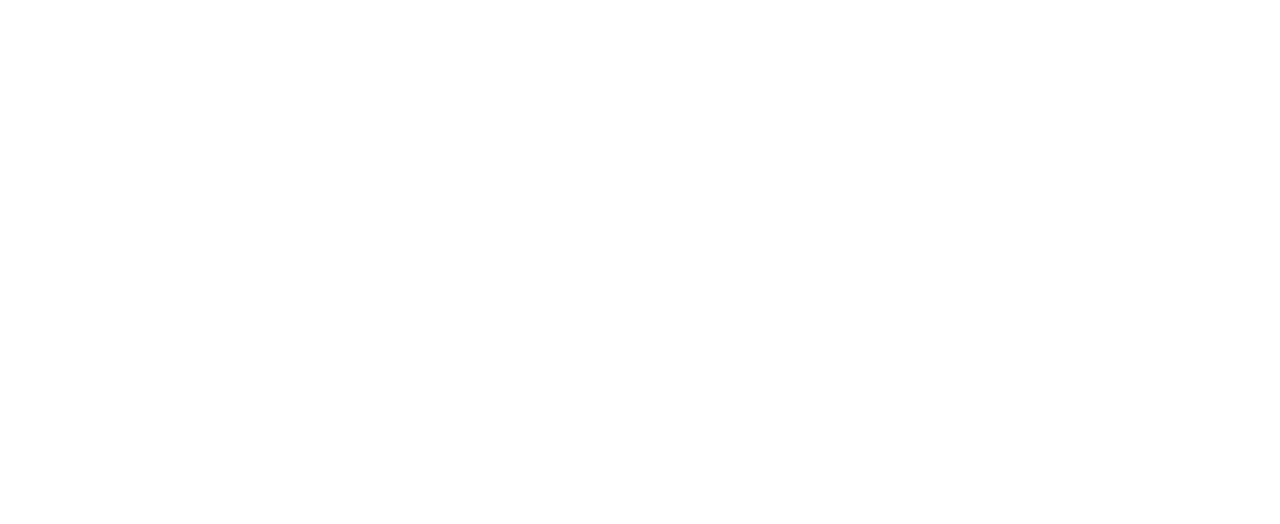
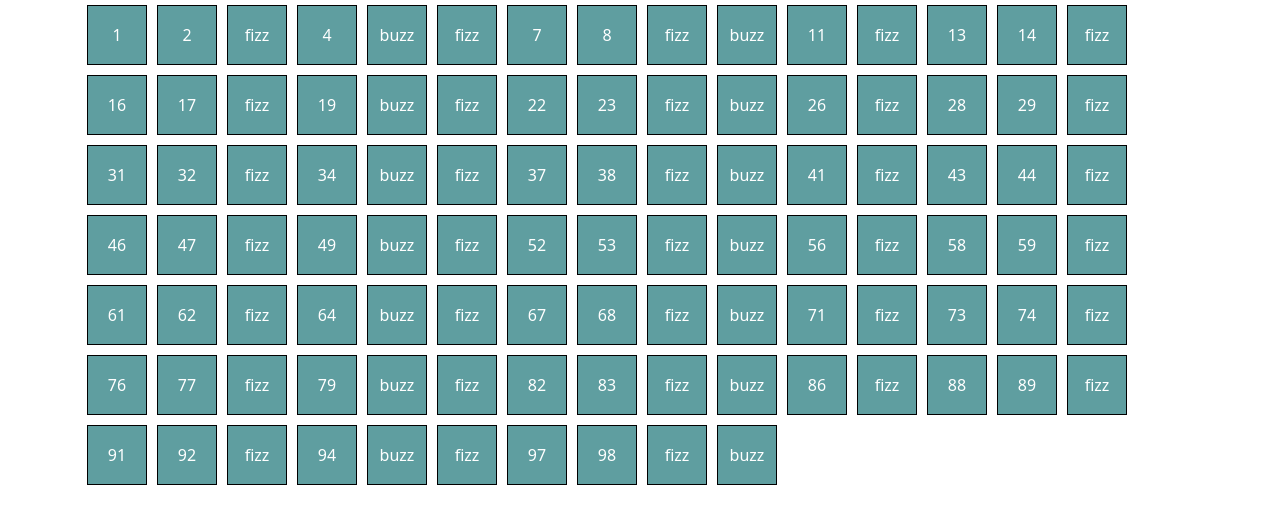
Before and after one commit to Oltion-Koceku/js-fizzbuzz, a plain HTML site: page index.html in a window 1280 px wide. Drawn offline with nearby package versions, Linux system fonts and the light colour scheme.

Commit message:
[add]fizz e buzz

```diff
--- a/assets/style/style.css
+++ b/assets/style/style.css
@@ -0,0 +1,11 @@
+.container-ol .box{
+  width: 60px;
+  height: 60px;
+  display: flex;
+  justify-content: center;
+  align-items: center;
+  background-color: cadetblue;
+  border: 1px solid black;
+  margin: 5px;
+  color: white;
+}
--- a/index.html
+++ b/index.html
@@ -9,10 +9,14 @@
   <script src="https://cdn.jsdelivr.net/npm/bootstrap@5.3.2/dist/js/bootstrap.bundle.min.js" integrity="sha384-C6RzsynM9kWDrMNeT87bh95OGNyZPhcTNXj1NW7RuBCsyN/o0jlpcV8Qyq46cDfL" crossorigin="anonymous"></script>
 
 <link rel="stylesheet" href="assets/style/style.css">
-  <title>Document</title>
+  <title>FizzBuzz</title>
 </head>
 <body>
-
+  <main>
+    <div class="container">
+      <div class="container-ol d-flex flex-wrap "></div>
+    </div>
+  </main>
 
   <script src="js/script.js"></script>
 </body>
--- a/js/script.js
+++ b/js/script.js
@@ -0,0 +1,32 @@
+const container = document.querySelector(".container-ol")
+console.log(container);
+for(let i = 1; i <= 100; i++){
+  if(i % 3 === 0){
+    container.innerHTML +=`
+    <div class="box">
+      ${"fizz"}
+    </div>
+    `;
+    console.log("fizz");
+  }else if(i % 5 === 0){
+    container.innerHTML +=`
+    <div class="box">
+      ${"buzz"}
+    </div>
+    `
+    console.log("buzz");
+  }else{
+    container.innerHTML +=`
+    <div class="box">
+      ${i}
+    </div>
+    `
+  console.log("fizzbuzz");
+  }
+  // container.innerHTML +=`
+  // <div class="box">
+  //     ${i}
+  //   </div>
+  // `
+  // console.log(i);
+}
```
